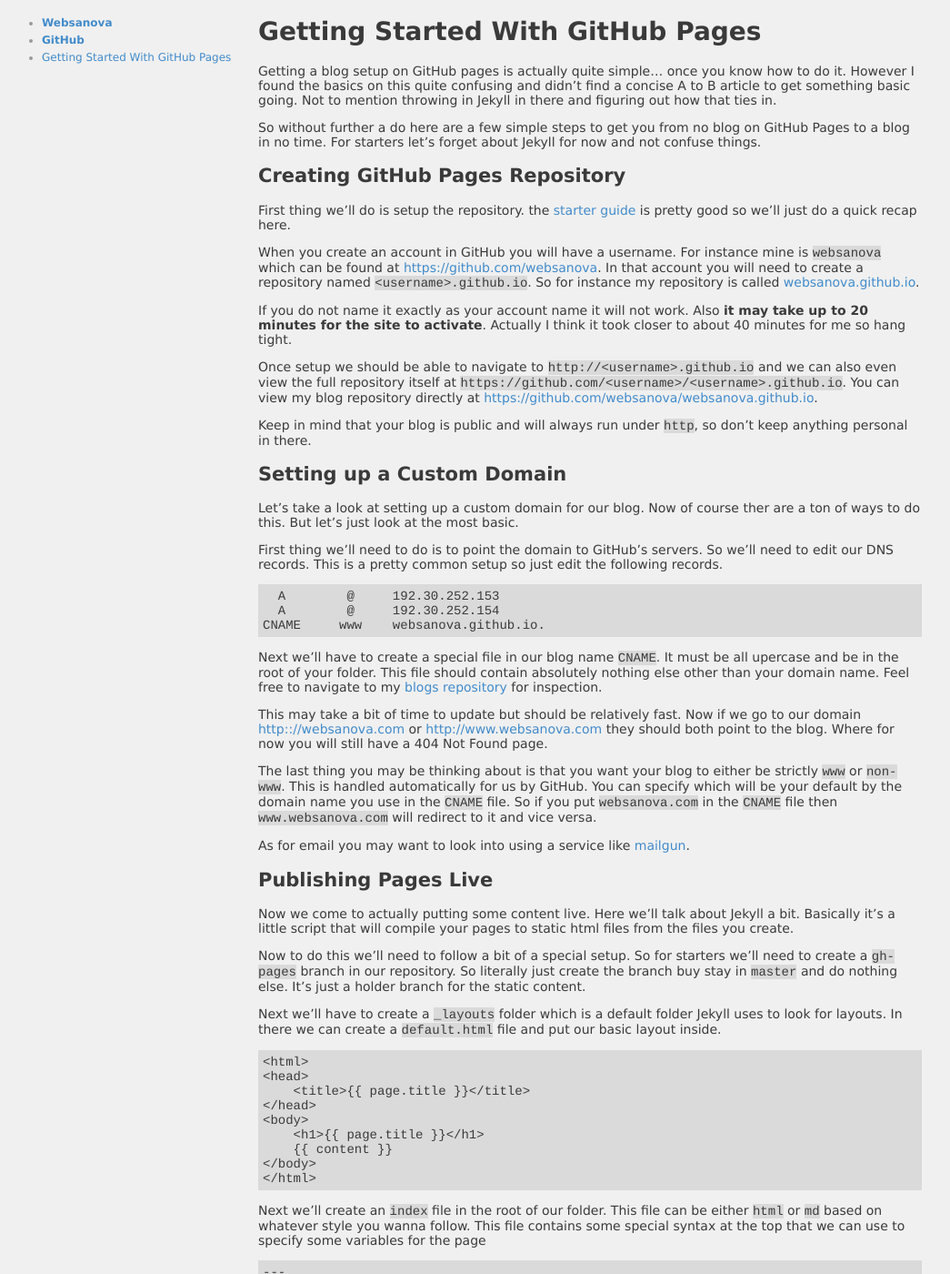
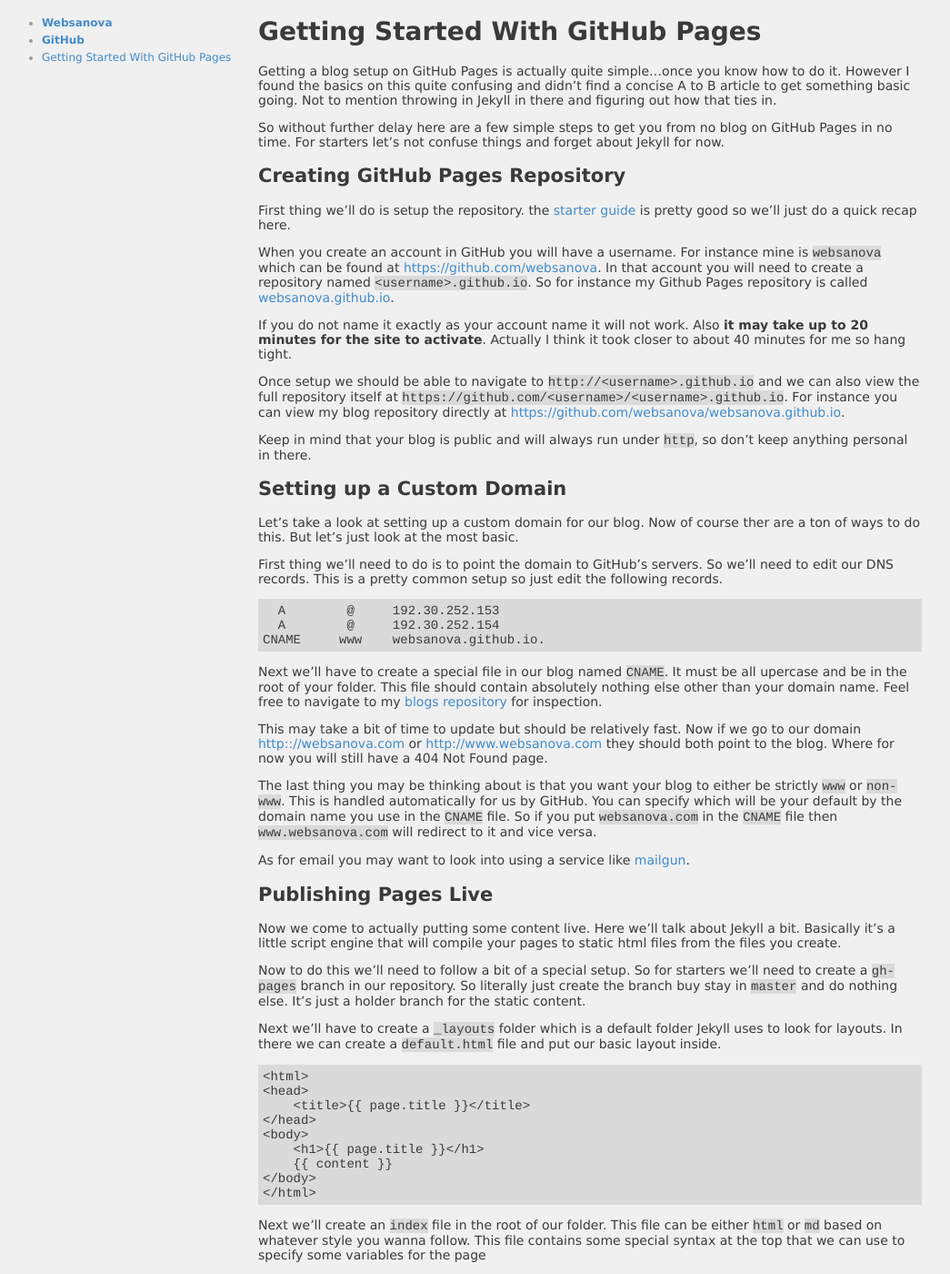
Before and after one commit to websanova/websanova.github.io, a Jekyll site: the page built from getting-started-with-github-pages.md, in a window 1280 px wide and 1400 px high. Shown: the whole window at 91% size, without its empty margins (116-1161 px from the left). Built offline with Jekyll 4.4.1, drawn with Linux system fonts in a browser that asks for light colours; some of the changed text lies outside the part shown.

Commit message:
Fix typos in post.

```diff
--- a/getting-started-with-github-pages.md
+++ b/getting-started-with-github-pages.md
@@ -5,19 +5,19 @@
 description: A short guide describing how to setup a simple blog on GitHub Pages.
 ---
 
-Getting a blog setup on GitHub pages is actually quite simple... once you know how to do it. However I found the basics on this quite confusing and didn't find a concise A to B article to get something basic going. Not to mention throwing in Jekyll in there and figuring out how that ties in.
+Getting a blog setup on GitHub Pages is actually quite simple...once you know how to do it. However I found the basics on this quite confusing and didn't find a concise A to B article to get something basic going. Not to mention throwing in Jekyll in there and figuring out how that ties in.
 
-So without further a do here are a few simple steps to get you from no blog on GitHub Pages to a blog in no time. For starters let's forget about Jekyll for now and not confuse things.
+So without further delay here are a few simple steps to get you from no blog on GitHub Pages in no time. For starters let's not confuse things and forget about Jekyll for now.
 
 ## Creating GitHub Pages Repository
 
 First thing we'll do is setup the repository. the [starter guide](https://pages.github.com/) is pretty good so we'll just do a quick recap here.
 
-When you create an account in GitHub you will have a username. For instance mine is `websanova` which can be found at [https://github.com/websanova](https://github.com/websanova). In that account you will need to create a repository named `<username>.github.io`. So for instance my repository is called [websanova.github.io](http://websanova.github.io).
+When you create an account in GitHub you will have a username. For instance mine is `websanova` which can be found at [https://github.com/websanova](https://github.com/websanova). In that account you will need to create a repository named `<username>.github.io`. So for instance my Github Pages repository is called [websanova.github.io](http://websanova.github.io).
 
 If you do not name it exactly as your account name it will not work. Also __it may take up to 20 minutes for the site to activate__. Actually I think it took closer to about 40 minutes for me so hang tight.
 
-Once setup we should be able to navigate to `http://<username>.github.io` and we can also even view the full repository itself at `https://github.com/<username>/<username>.github.io`. You can view my blog repository directly at [https://github.com/websanova/websanova.github.io](https://github.com/websanova/websanova.github.io).
+Once setup we should be able to navigate to `http://<username>.github.io` and we can also view the full repository itself at `https://github.com/<username>/<username>.github.io`. For instance you can view my blog repository directly at [https://github.com/websanova/websanova.github.io](https://github.com/websanova/websanova.github.io).
 
 Keep in mind that your blog is public and will always run under `http`, so don't keep anything personal in there.
 
@@ -33,7 +33,7 @@
 CNAME     www    websanova.github.io.
 ~~~
 
-Next we'll have to create a special file in our blog name `CNAME`. It must be all upercase and be in the root of your folder. This file should contain absolutely nothing else other than your domain name. Feel free to navigate to my [blogs repository](https://github.com/websanova/websanova.github.io) for inspection.
+Next we'll have to create a special file in our blog named `CNAME`. It must be all upercase and be in the root of your folder. This file should contain absolutely nothing else other than your domain name. Feel free to navigate to my [blogs repository](https://github.com/websanova/websanova.github.io) for inspection.
 
 This may take a bit of time to update but should be relatively fast. Now if we go to our domain [http:://websanova.com](http://websanova.com) or [http://www.websanova.com](http://www.websanova.com) they should both point to the blog. Where for now you will still have a 404 Not Found page.
 
@@ -43,7 +43,7 @@
 
 ## Publishing Pages Live
 
-Now we come to actually putting some content live. Here we'll talk about Jekyll a bit. Basically it's a little script that will compile your pages to static html files from the files you create.
+Now we come to actually putting some content live. Here we'll talk about Jekyll a bit. Basically it's a little script engine that will compile your pages to static html files from the files you create.
 
 Now to do this we'll need to follow a bit of a special setup. So for starters we'll need to create a `gh-pages` branch in our repository. So literally just create the branch buy stay in `master` and do nothing else. It's just a holder branch for the static content.
 
@@ -80,6 +80,6 @@
 
 ## What is Jekyll
 
-I don't really know much about Jekyll other than it's some kind of script with a lot of conventions that will generate some static html pages for you. It has a lot of parameters you can use to specify how you want your pages created so I wil not cover that here.
+I don't really know much about Jekyll other than a few basic tags. In fact I don't even use Jekyll locally to build this article or blog initially. But suffice it to say if you follow it's syntax it will convert your pages to static html pages.
 
-It also comes as a Ruby Gem which means you can install it locally (with Ruby) and run the script on your pages locally to test them before pushing live to GitHub. A good step to get to eventually to avoid a bunch of fixer commits.
+For now GitHub does this for you when you push your content live. However itt comes as a Ruby Gem which means you can install it locally (with Ruby) and run the script on your pages locally to test them before pushing live to GitHub. A good step to get to eventually to avoid a bunch of fixer commits.
```
